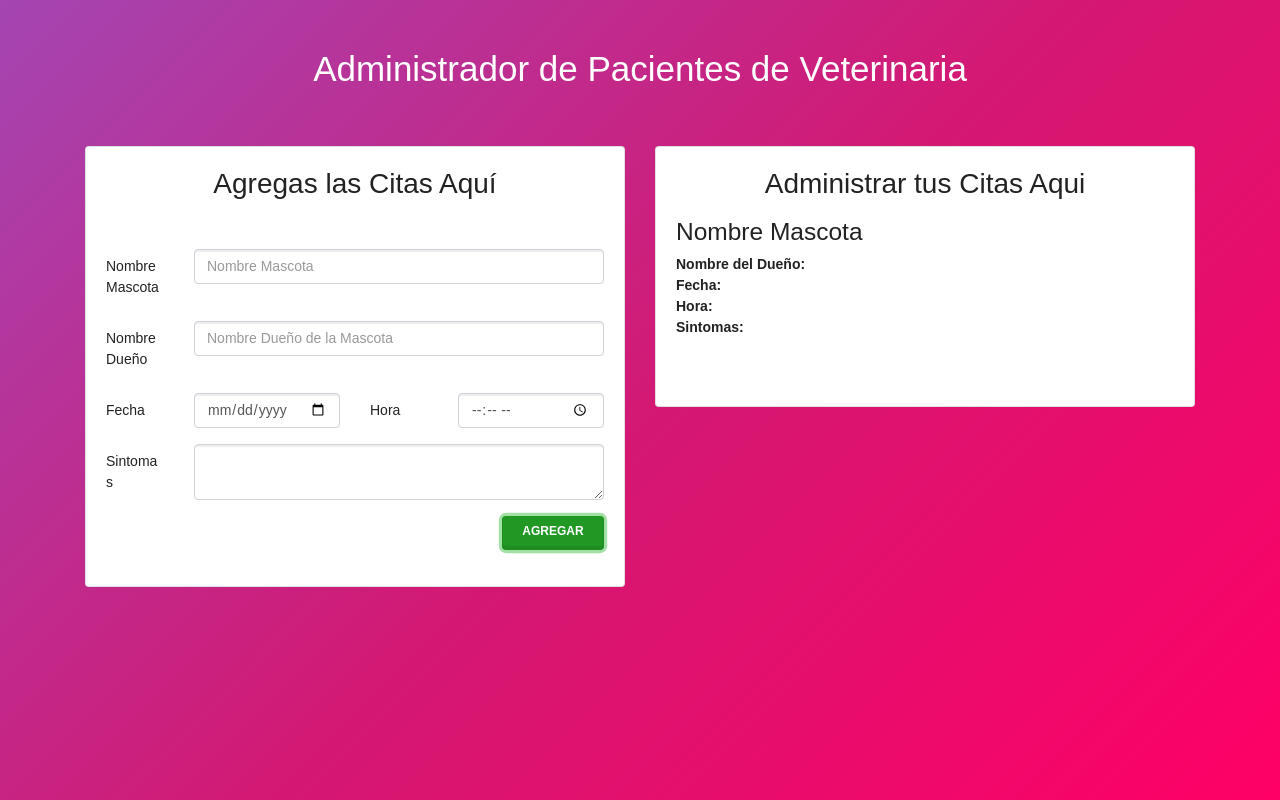
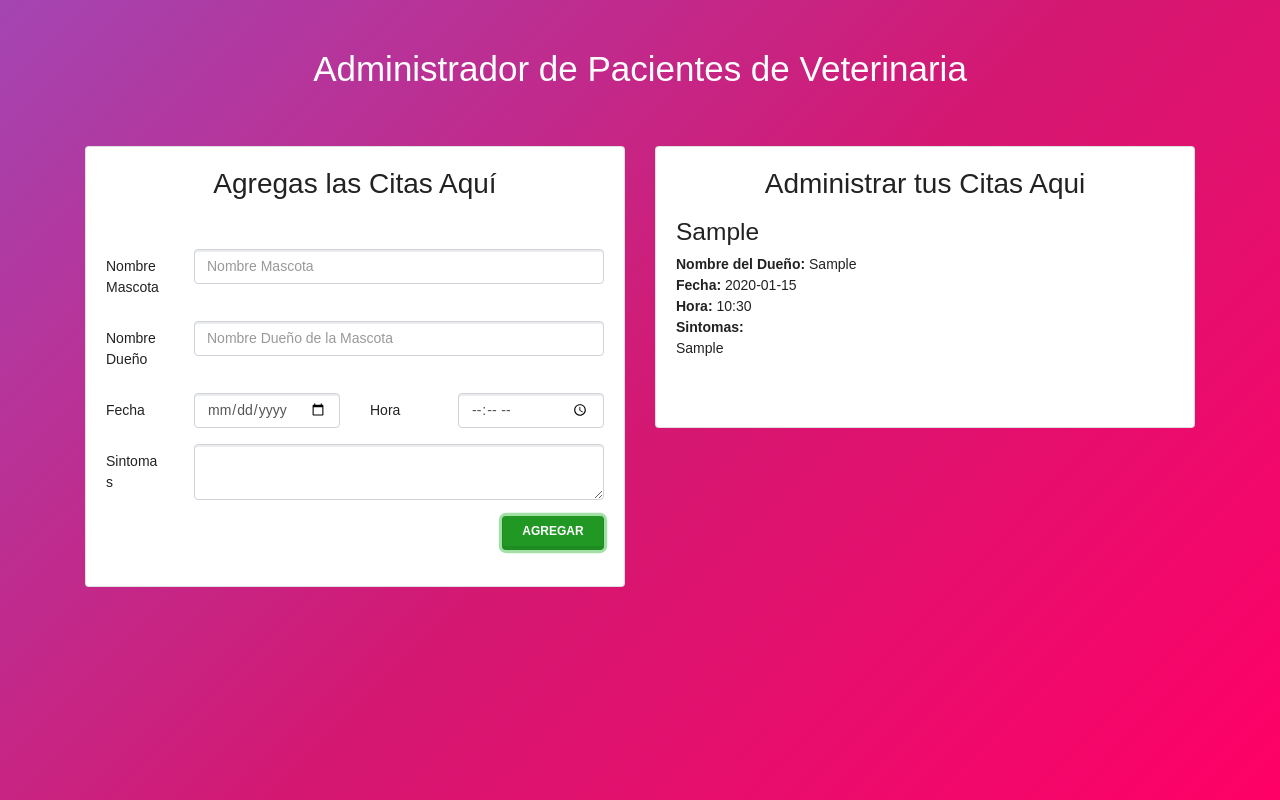
Before and after one commit to reyjach/citasreact, a React (Create React App) app: page / in a window 1280 px wide. Both pictures are taken after typing "Sample", "Sample", "2020-01-15", "10:30", "Sample" into the empty fields and a click on the button "AGREGAR". Built offline with nearby package versions, Linux system fonts and the light colour scheme.

Commit message:
se creo el mostrar cita

```diff
--- a/src/componentes/Citas.js
+++ b/src/componentes/Citas.js
@@ -3,16 +3,16 @@
 class Citas extends Component {
 
     render() {
-
+        const {fecha,hora,mascota,propietario,sintoma,id} = this.props.info;
         return (
             <div className="media mt-3">
                 <div className="media-body">
-                    <h3 className="mt-0">Nombre Mascota</h3>
-                    <p className="card-text"><span>Nombre del Dueño: </span></p>
-                    <p className="card-text"><span>Fecha: </span></p>
-                    <p className="card-text"><span>Hora: </span></p>
+                    <h3 className="mt-0">{mascota}</h3>
+                    <p className="card-text"><span>Nombre del Dueño: </span> {propietario} </p>
+                    <p className="card-text"><span>Fecha: </span>{fecha}</p>
+                    <p className="card-text"><span>Hora: </span>{hora}</p>
                     <p className="card-text"><span>Sintomas: </span></p>
-                    <p className="card-text"></p>
+                    <p className="card-text">{sintoma}</p>
                 </div>
             </div>
         )
--- a/src/componentes/ListasCitas.js
+++ b/src/componentes/ListasCitas.js
@@ -14,9 +14,12 @@
                     <h2 className="card-title text-center">{mensaje}</h2>
 
                     <div className="lista-citas">
-                        <Citas
-
-                        />
+                        {Object.keys(this.props.citas).map(cita => (
+                            <Citas
+                                key={cita}
+                                info={this.props.citas[cita]}
+                            />
+                        ))}
                     </div>
                 </div>
             </div>
```
Also changed, not shown: 1 other file (tests, documents, lock files or other folders).
